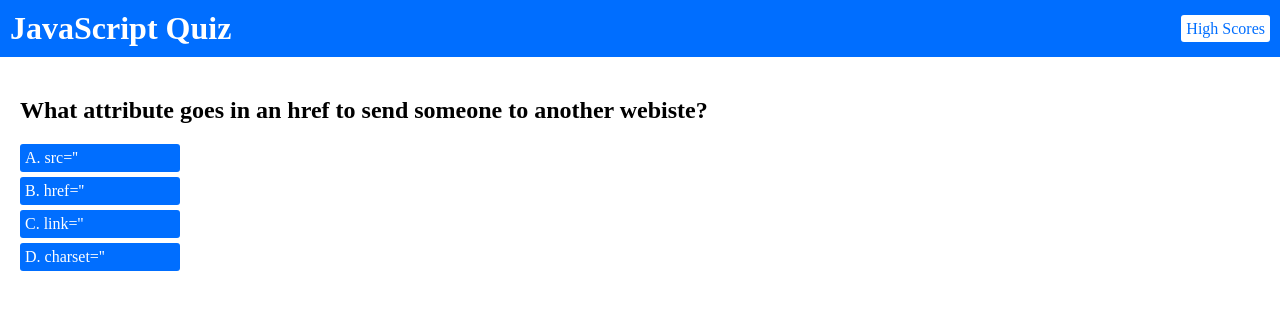
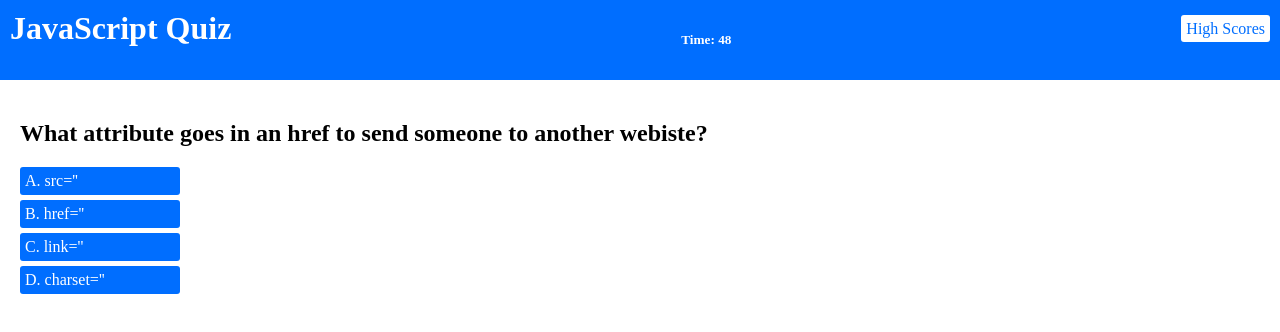
Before and after one commit to jcha25/JavaScriptQuiz, a plain HTML site: page index.html in a window 1280 px wide. Both pictures are taken after a click on the button "Start Quiz". Drawn offline with Linux system fonts and the light colour scheme.

Commit message:
setup question index and checker to see if choice is correct or wrong

```diff
--- a/assets/js/script.js
+++ b/assets/js/script.js
@@ -4,9 +4,11 @@ endGameSection.style.display = "none"
 var opener = document.querySelector(".opener")
 var question = document.querySelector(".question")
 var choices = document.querySelector(".choices")
+var timerEl = document.querySelector(".timerEl")
 
-var index = 0
-var scores = 0;
+var index = 0;
+var score = 0;
+var timeLeft = 50;
 
 var quizValues = [
     {
@@ -36,9 +38,14 @@ var quizValues = [
     }
 ]
 
-startBtn.addEventListener("click", function(event) {
+startBtn.addEventListener("click", function() {
     startQuiz(index)
+    setInterval(() => {
+        timeLeft--
+        timerEl.innerHTML = "Time: " + timeLeft
+    }, 1000)
 })
+
 
 function startQuiz(index) {
     opener.style.display = "none"
@@ -48,6 +55,13 @@ function startQuiz(index) {
         var li = document.createElement('li')
          li.innerHTML = i
          choices.append(li)
+         li.addEventListener("click", function() {
+            if(li.innerHTML === quizValues[index].correct) {
+                score = score + 20
+            } else {
+                timeLeft = timeLeft - 10
+            }
+         })
     })
-    // event.target
+
 }
--- a/index.html
+++ b/index.html
@@ -12,6 +12,7 @@
 
     <header>
         <h1>JavaScript Quiz</h1>
+        <h5 class="timerEl"></h5>
         <nav>
             <a href="score.html">High Scores</a>
         </nav>
```
